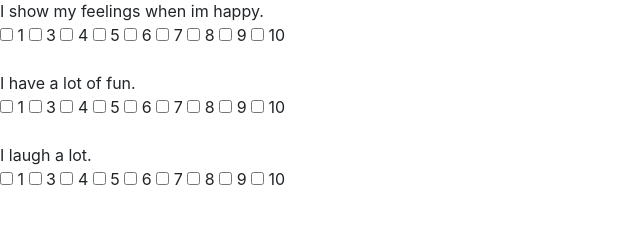
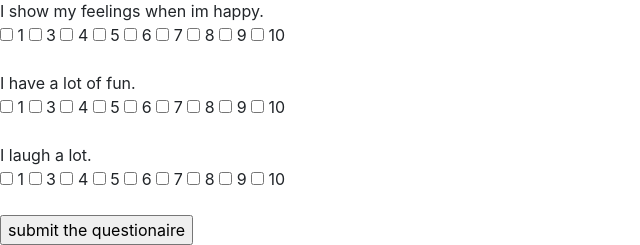
Before and after one commit to JoniMacAronie/PrisonerDilemma-master2, a Flask app: template src/templates/Q.html in a window 1280 px wide. Shown: the part 727-972 px from the top of the page, without its empty margins (0-640 px from the left). Before the commit the page ends 912 px from the top, so only its background shows below. Run offline with Flask 2, Linux system fonts and the light colour scheme; the template is opened without the code that fills it, so the values that code supplies are empty; some libraries are stand-ins or nearby versions.

```diff
--- a/src/templates/Q.html
+++ b/src/templates/Q.html
@@ -142,6 +142,8 @@
     <input type="checkbox" name="10" value="10"> 10 <br>
 <br>
 
+    <input type="submit" value="submit the questionaire"/>
+
 </form>
 </body>
 </html>
```
